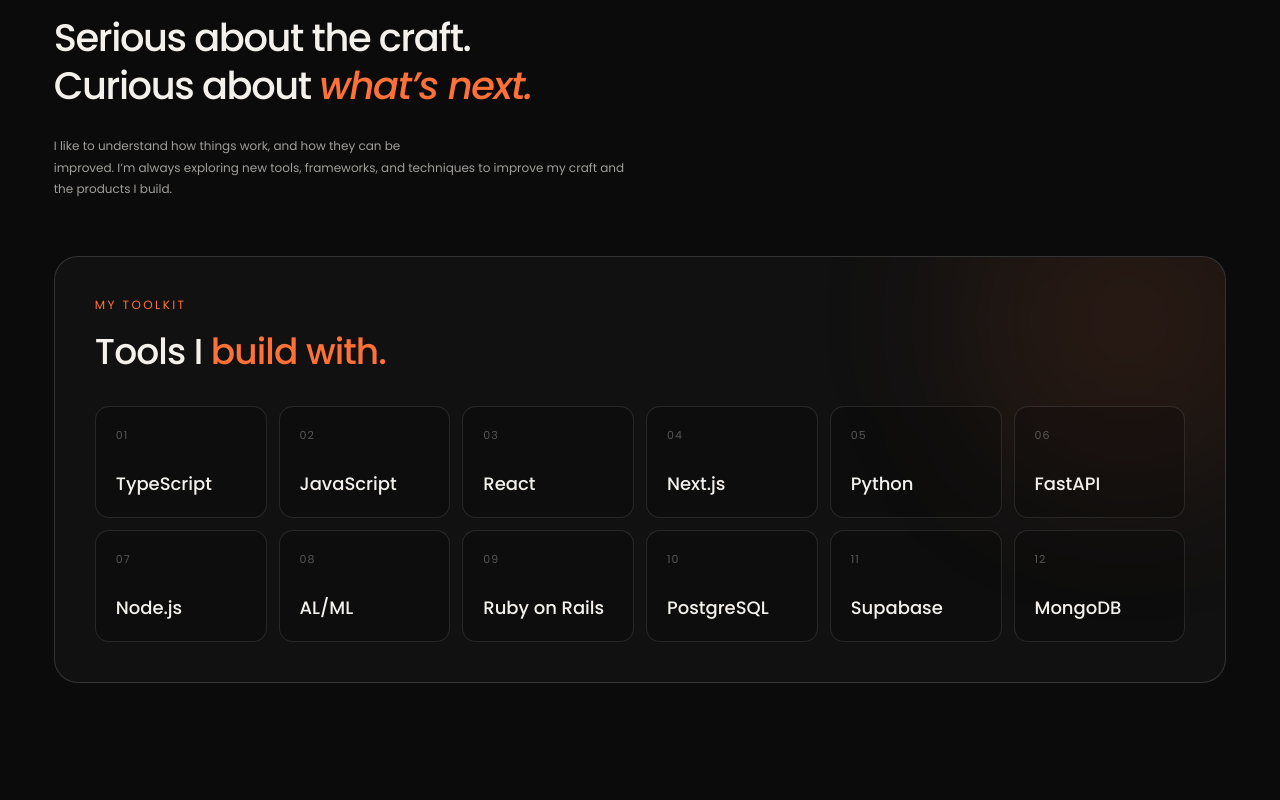
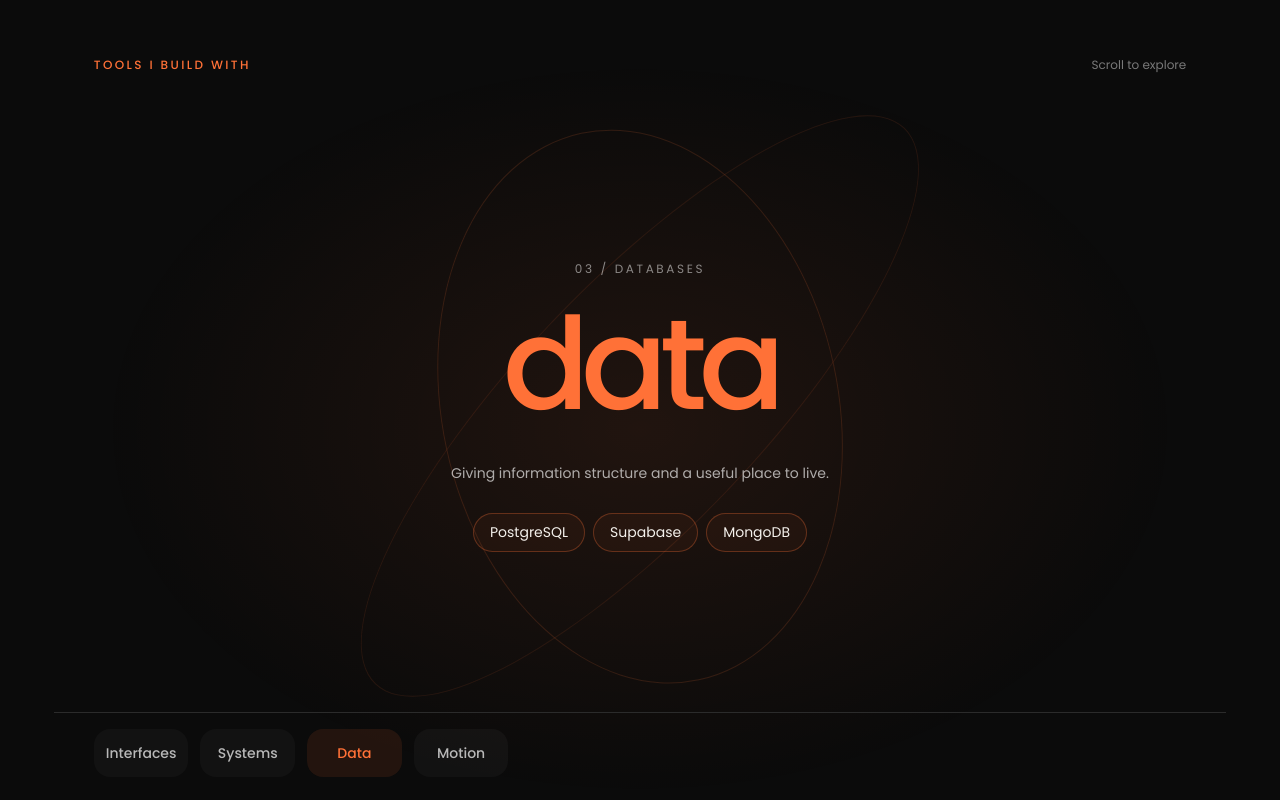
Before and after one commit to Maythunguyen/may, a Next.js app: page / in a window 1280 px wide. Shown: the part 5180-5980 px from the top of the page. Built offline with nearby package versions, Linux system fonts and the light colour scheme.

Commit message:
adjust toolkits

```diff
--- a/components/portfolio/about-section.tsx
+++ b/components/portfolio/about-section.tsx
@@ -71,21 +71,6 @@
         </div>
       </div>
       <div className="motion-study" data-reveal>
-        <div>
-          <span className="eyebrow orange">
-            TOOLS I BUILD WITH
-          </span>
-          <h3>
-            Serious about the craft.
-            <br />
-            Curious about <em>what’s next.</em>
-          </h3>
-          <p className="muted">
-            I like to understand how things work, and how they can be
-            <br />
-            improved. I’m always exploring new tools, frameworks, and techniques to improve my craft and the products I build.
-          </p>
-        </div>
       </div>
       <div >
         <div>
--- a/components/portfolio/toolkit.tsx
+++ b/components/portfolio/toolkit.tsx
@@ -1,91 +1,364 @@
-import { toolkit } from "@/lib/portfolio-content";
+"use client";
 
-export default function Toolkit() {
+import { useEffect, useRef, useState } from "react";
+import {
+  motion,
+  useMotionValueEvent,
+  useReducedMotion,
+  useScroll,
+  useTransform,
+} from "motion/react";
+
+const skillGroups = [
+  {
+    title: "interfaces",
+    label: "01 / FRONTEND",
+    description: "Turning ideas into clear, responsive experiences.",
+    tools: ["TypeScript", "JavaScript", "React", "Next.js"],
+  },
+  {
+    title: "systems",
+    label: "02 / BACKEND",
+    description: "Connecting interfaces, APIs, and application logic.",
+    tools: ["Python", "FastAPI", "Node.js", "AL/ML", "Ruby on Rails"],
+  },
+  {
+    title: "data",
+    label: "03 / DATABASES",
+    description: "Giving information structure and a useful place to live.",
+    tools: ["PostgreSQL", "Supabase", "MongoDB"],
+  },
+  {
+    title: "motion",
+    label: "04 / INTERACTION",
+    description: "Making interactions feel responsive and considered.",
+    tools: ["Three.js", "GSAP"],
+  },
+];
+
+type SkillGroup = (typeof skillGroups)[number];
+
+type ToolkitProps = {
+  still?: boolean;
+};
+
+function getActiveIndex(progress: number) {
+  return Math.max(
+    0,
+    Math.min(
+      skillGroups.length - 1,
+      Math.round(progress * (skillGroups.length - 1)),
+    ),
+  );
+}
+
+function ToolTags({ tools }: { tools: string[] }) {
+  return (
+    <ul className="m-0 flex list-none flex-wrap justify-center gap-2 p-0">
+      {tools.map((tool) => (
+        <li
+          key={tool}
+          className="
+            rounded-full border border-[#ff7137]/30
+            bg-[#ff7137]/5 px-3 py-2
+            text-xs leading-normal text-[#f4f1ec]
+            sm:px-4 sm:text-sm
+          "
+        >
+          {tool}
+        </li>
+      ))}
+    </ul>
+  );
+}
+
+function SkillSlide({ group }: { group: SkillGroup }) {
   return (
     <div
-      data-reveal
-      aria-labelledby="toolkit-title"
       className="
-        relative isolate mt-14 overflow-hidden
-        rounded-[1.5rem]
-        border-[0.0625rem] border-white/15
-        bg-[#111111] p-6
-        sm:p-8 lg:p-10
+        relative z-10 flex w-full min-w-0
+        flex-col items-center justify-center
+        px-5 py-8 text-center sm:px-8
       "
     >
-      {/* Subtle orange glow */}
+      <p className="mb-6 text-xs tracking-[0.22em] text-white/50">
+        {group.label}
+      </p>
+
+      {/* Only this title animates. Tool labels stay fully sharp. */}
+      <motion.h3
+        key={group.title}
+        initial={{ y: 12 }}
+        animate={{ y: 0 }}
+        transition={{ duration: 0.2, ease: "easeOut" }}
+        className="
+          m-0 text-[clamp(2.25rem,10vw,11rem)]
+          font-medium leading-none tracking-[-0.065em]
+          text-[#ff7137]
+        "
+      >
+        {group.title}
+      </motion.h3>
+
+      <p
+        className="
+          mb-7 mt-6 max-w-sm
+          text-sm leading-6 text-white/65 sm:mt-8
+        "
+      >
+        {group.description}
+      </p>
+
+      <ToolTags tools={group.tools} />
+    </div>
+  );
+}
+
+function StaticToolkit() {
+  return (
+    <div className="grid gap-4 sm:grid-cols-2">
+      {skillGroups.map((group) => (
+        <article
+          key={group.title}
+          className="
+            min-w-0 rounded-3xl border border-white/10
+            bg-white/[0.02] px-5 py-10 text-center
+            sm:px-8
+          "
+        >
+          <p className="text-xs tracking-[0.2em] text-white/50">
+            {group.label}
+          </p>
+
+          <h3
+            className="
+              mt-6 text-[clamp(2rem,6vw,3rem)]
+              font-medium tracking-tight text-[#ff7137]
+            "
+          >
+            {group.title}
+          </h3>
+
+          <p className="mb-6 mt-4 text-sm leading-6 text-white/65">
+            {group.description}
+          </p>
+
+          <ToolTags tools={group.tools} />
+        </article>
+      ))}
+    </div>
+  );
+}
+
+function ScrollingToolkit() {
+  const sectionRef = useRef<HTMLDivElement>(null);
+  const [activeIndex, setActiveIndex] = useState(0);
+
+  const { scrollYProgress } = useScroll({
+    target: sectionRef,
+    offset: ["start start", "end end"],
+  });
+
+  const rotate = useTransform(scrollYProgress, [0, 1], [-25, 155]);
+
+  const counterRotate = useTransform(
+    scrollYProgress,
+    [0, 1],
+    [25, -100],
+  );
+
+  useEffect(() => {
+    setActiveIndex(getActiveIndex(scrollYProgress.get()));
+  }, [scrollYProgress]);
+
+  useMotionValueEvent(scrollYProgress, "change", (progress) => {
+    setActiveIndex(getActiveIndex(progress));
+  });
+
+  function goToGroup(index: number) {
+    const section = sectionRef.current;
+    if (!section) return;
+
+    const sectionTop =
+      section.getBoundingClientRect().top + window.scrollY;
+
+    const viewportHeight = document.documentElement.clientHeight;
+
+    const scrollDistance = Math.max(
+      0,
+      section.offsetHeight - viewportHeight,
+    );
+
+    const fraction = index / (skillGroups.length - 1);
+
+    window.scrollTo({
+      top: sectionTop + scrollDistance * fraction,
+      behavior: "smooth",
+    });
+  }
+
+  return (
+    <div ref={sectionRef} className="relative h-[320svh]">
+      <div
+        className="
+          sticky top-0 isolate flex h-[100svh]
+            flex-col overflow-hidden bg-transparent
+        "
+      >
+        <div
+          aria-hidden="true"
+          className="pointer-events-none absolute inset-0 -z-10"
+          style={{
+            background:
+              "radial-gradient(ellipse at center, rgba(255,113,55,0.09), transparent 65%)",
+          }}
+        />
+
+        <header
+          className="
+            flex shrink-0 flex-wrap items-center
+            justify-between gap-x-4 gap-y-2
+            px-5 py-5 sm:px-10 sm:py-7
+          "
+        >
+          <h2
+            className="
+              text-[0.625rem] font-medium uppercase
+              tracking-[0.2em] text-[#ff7137] sm:text-xs
+            "
+          >
+            Tools I build with
+          </h2>
+
+          <span className="text-[0.625rem] text-white/45 sm:text-xs">
+            Scroll to explore
+          </span>
+        </header>
+
+        <div className="relative flex min-h-0 flex-1">
           <div
             aria-hidden="true"
             className="
-          pointer-events-none absolute
-          -right-16 -top-24 -z-10
-          size-[20rem] rounded-full
-          bg-[#ff7137]/10 blur-[5rem]
+              pointer-events-none absolute inset-0
+              flex items-center justify-center overflow-hidden
+            "
+          >
+            <motion.div
+              style={{ rotate }}
+              className="
+                absolute h-[65%] w-[min(75%,35rem)]
+                rounded-[50%] border border-[#ff7137]/15
               "
             />
 
-      <div className="mb-8">
-        <p className="mb-4 text-xs tracking-[0.2em] text-[#ff7137]">
-          MY TOOLKIT
-        </p>
+            <motion.div
+              style={{ rotate: counterRotate }}
+              className="
+                absolute h-[40%] w-[min(90%,48rem)]
+                rounded-[50%] border border-[#ff7137]/10
+              "
+            />
+          </div>
 
-        <h3
-          id="toolkit-title"
+          {/* One visible group at a time prevents overlapping slides. */}
+          <div
+            aria-hidden="true"
             className="
-            text-3xl font-medium leading-tight
-            tracking-tight text-[#f4f1ec]
-            sm:text-4xl
+              relative z-10 flex min-h-0 w-full
+              items-center overflow-y-auto
             "
           >
-          Tools I <span className="text-[#ff7137]">build with.</span>
-        </h3>
+            <SkillSlide group={skillGroups[activeIndex]} />
+          </div>
         </div>
 
-      <ul
-        className="
-          m-0 grid list-none grid-cols-2
-          gap-3 p-0 sm:grid-cols-3
-          lg:grid-cols-4 xl:grid-cols-6
-        "
+        <footer className="shrink-0 px-4 pb-6 pt-4 sm:px-10 sm:pb-8">
+          <nav
+            aria-label="Explore skill categories"
+            className="mb-5 grid grid-cols-2 gap-2 sm:grid-cols-4 sm:gap-3"
           >
-        {toolkit.map((tool, index) => (
-          <li
-            key={tool}
-            className="
-              group relative flex min-h-[7rem]
-              min-w-0 flex-col justify-between gap-4
-              rounded-[0.875rem]
-              border-[0.0625rem] border-white/10
-              bg-black/20 p-4
-              transition-colors duration-300
-              hover:border-[#ff7137]/50
-              hover:bg-[#ff7137]/[0.06]
-              sm:p-5
-            "
+            {skillGroups.map((group, index) => {
+              const isActive = index === activeIndex;
+
+              return (
+                <button
+                  key={group.title}
+                  type="button"
+                  onClick={() => goToGroup(index)}
+                  aria-current={isActive ? "step" : undefined}
+                  className={`
+                    flex min-h-12 min-w-0
+                    items-center justify-center
+                    rounded-2xl px-3 py-3
+                    text-[0.8125rem] font-medium
+                    capitalize tracking-normal
+                    transition-colors
+                    active:bg-[#ff7137]/15
+                    focus-visible:outline
+                    focus-visible:outline-2
+                    focus-visible:outline-offset-2
+                    focus-visible:outline-[#ff7137]
+                    sm:text-sm
+                    ${
+                      isActive
+                        ? "bg-[#ff7137]/10 text-[#ff7137]"
+                        : "bg-white/[0.03] text-white/70 hover:text-[#ff7137]"
+                    }
+                  `}
                 >
-            <span
+                  {group.title}
+                </button>
+              );
+            })}
+          </nav>
+
+          <div
             aria-hidden="true"
-              className="
-                text-[0.6875rem] tracking-widest
-                text-white/30 transition-colors
-                group-hover:text-[#ff7137]
-              "
+            className="h-px overflow-hidden bg-white/15"
           >
-              {String(index + 1).padStart(2, "0")}
-            </span>
+            <motion.div
+              style={{
+                scaleX: scrollYProgress,
+                transformOrigin: "left",
+              }}
+              className="h-full bg-[#ff7137]"
+            />
+          </div>
+        </footer>
+      </div>
 
-            <span
-              className="
-                break-words text-base font-medium
-                leading-snug text-[#f4f1ec]
-                sm:text-lg
-              "
-            >
-              {tool}
-            </span>
-          </li>
+      {/* Complete skill list for screen readers. */}
+      <div className="sr-only">
+        {skillGroups.map((group) => (
+          <div key={group.title}>
+            <h3>{group.title}</h3>
+            <p>{group.description}</p>
+
+            <ul>
+              {group.tools.map((tool) => (
+                <li key={tool}>{tool}</li>
               ))}
             </ul>
           </div>
+        ))}
+      </div>
+    </div>
   );
 }
+
+export default function Toolkit({ still = false }: ToolkitProps) {
+  const reduceMotion = useReducedMotion();
+
+  return (
+    <section
+      aria-label="My skills and toolkit"
+      className="mt-16 min-w-0 text-[#f4f1ec]"
+    >
+      {still || reduceMotion ? (
+        <StaticToolkit />
+      ) : (
+        <ScrollingToolkit />
+      )}
+    </section>
+  );
+}
```
Lines whose indentation alone changed are shown as unchanged.
